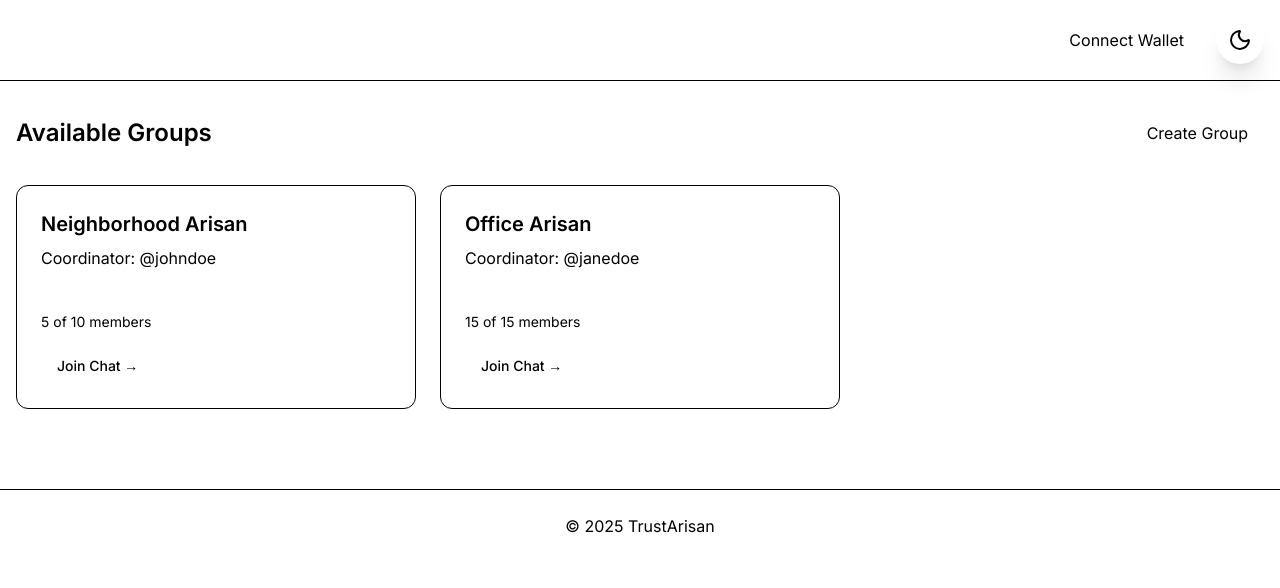
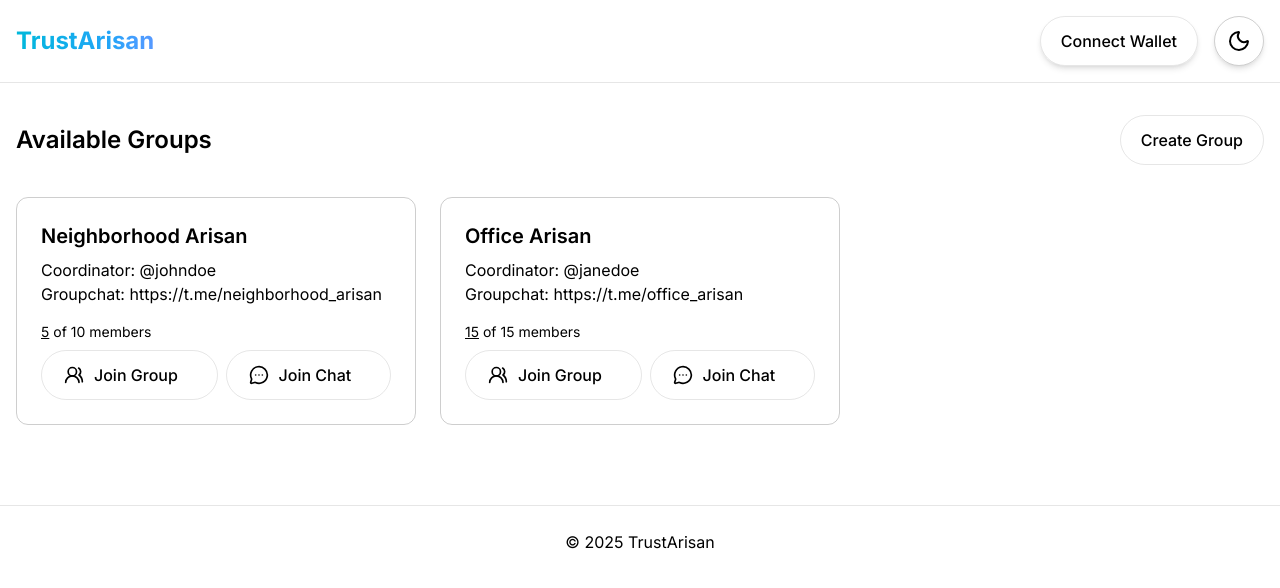
Before and after one commit to TrustArisan/frontend, a Next.js app: page / in a window 1280 px wide. Both pictures are taken after a click on the button "Get Started". Shown: the top 588 px of the page. Built offline with nearby package versions, Linux system fonts and the light colour scheme.

Commit message:
Change View

```diff
--- a/app/components/Dashboard.tsx
+++ b/app/components/Dashboard.tsx
@@ -2,6 +2,7 @@
 
 import { motion } from 'framer-motion';
 import { useState, useEffect } from 'react';
+import { MessageCircleMore, UsersRound} from 'lucide-react';
 import ThemeToggle from './ThemeToggle';
 import Link from 'next/link';
 
@@ -62,15 +63,19 @@ export default function Dashboard() {
       transition={{ duration: 0.8, ease: [0.22, 1, 0.36, 1] }}
     >
       {/* Header */}
-      <header className="border-b">
+      <header className="border-b border-b-[hsl(var(--foreground))]/10">
         <div className="container mx-auto px-4 py-4 flex justify-between items-center">
-          <h1 className="text-2xl font-bold bg-gradient-to-r from-primary to-primary/80 bg-clip-text text-transparent">
+          <h1 className="text-2xl font-bold bg-linear-to-r from-cyan-500 to-blue-500/80 bg-clip-text text-transparent">
             TrustArisan
           </h1>
           <div className="flex items-center space-x-4">
-            <button className="px-4 py-2 rounded-lg bg-primary text-primary-foreground hover:bg-primary/90 transition-colors">
+            <motion.button
+              className="px-5 py-3 rounded-full bg-primary text-primary-foreground font-medium text-md hover:bg-primary/90 transition-colors shadow-md border border-[hsl(var(--foreground))]/10 hover:shadow-xl"
+              whileHover={{ scale: 1.05 }}
+              whileTap={{ scale: 0.95 }}
+            >
               Connect Wallet
-            </button>
+            </motion.button>
             <ThemeToggle />
           </div>
         </div>
@@ -80,9 +85,13 @@ export default function Dashboard() {
       <main className="container mx-auto px-4 py-8">
         <div className="flex justify-between items-center mb-8">
           <h2 className="text-2xl font-semibold">Available Groups</h2>
-          <button className="px-4 py-2 rounded-lg bg-primary text-primary-foreground hover:bg-primary/90 transition-colors">
+          <motion.button
+            className="px-5 py-3 rounded-full bg-primary text-primary-foreground font-medium text-md hover:bg-primary/90 transition-colors border border-[hsl(var(--foreground))]/10 hover:shadow-md"
+            whileHover={{ scale: 1.05 }}
+            whileTap={{ scale: 0.95 }}
+          >
             Create Group
-          </button>
+          </motion.button>
         </div>
 
         {isLoading ? (
@@ -94,30 +103,40 @@ export default function Dashboard() {
             {groups.map((group) => (
               <motion.div
                 key={group.id}
-                className="rounded-xl border p-6 hover:shadow-lg transition-shadow"
+                className="rounded-xl border border-[hsl(var(--foreground))]/20 p-6 hover:shadow-lg transition-shadow"
                 whileHover={{ y: -4 }}
+                whileTap={{ scale: 0.95 }}
               >
                 <h3 className="text-xl font-semibold mb-2">{group.title}</h3>
-                <p className="text-muted-foreground mb-4">
+                <p className="text-muted-foreground">
                   Coordinator: {group.coordinator}
                 </p>
-                <div className="w-full bg-secondary/20 rounded-full h-2.5 mb-4">
+                <div className="w-full bg-secondary/20 rounded-full mb-4">
                   <div
-                    className="bg-primary h-2.5 rounded-full"
-                    style={{ width: `${(group.currentSize / group.size) * 100}%` }}
-                  ></div>
+                    className="bg-primary h-full rounded-full truncate"
+                  >Groupchat: {group.chatLink} </div>
                 </div>
-                <p className="text-sm text-muted-foreground mb-4">
-                  {group.currentSize} of {group.size} members
+                <p className="text-sm text-muted-foreground mb-2">
+                  <span className='underline'>{group.currentSize}</span> of {group.size} members
                 </p>
-                <a
-                  href={group.chatLink}
-                  target="_blank"
-                  rel="noopener noreferrer"
-                  className="inline-block px-4 py-2 text-sm font-medium text-primary hover:underline"
+                <motion.div
+                  className='flex justify-between'
                 >
-                  Join Chat →
-                </a>
+                  <motion.button
+                    className="flex grow px-5 py-3 rounded-full bg-primary text-primary-foreground font-medium text-md hover:bg-primary/90 transition-colors border border-[hsl(var(--foreground))]/10 hover:shadow-md"
+                    whileHover={{ scale: 1.05 }}
+                    whileTap={{ scale: 0.95 }}
+                  >
+                    <UsersRound className='me-2 font-thin px-0.5'/> Join Group
+                  </motion.button>
+                  <motion.button
+                    className="flex grow ms-2 px-5 py-3 rounded-full bg-primary text-primary-foreground font-medium text-md hover:bg-primary/90 transition-colors border border-[hsl(var(--foreground))]/10 hover:shadow-md"
+                    whileHover={{ scale: 1.05 }}
+                    whileTap={{ scale: 0.95 }}
+                  >
+                    <MessageCircleMore className='me-2 font-thin px-0.5'/> Join Chat
+                  </motion.button>
+                </motion.div>
               </motion.div>
             ))}
           </div>
@@ -125,7 +144,7 @@ export default function Dashboard() {
       </main>
 
       {/* Footer */}
-      <footer className="border-t mt-12">
+      <footer className="border-t border-t-[hsl(var(--foreground))]/10 mt-12">
         <div className="container mx-auto px-4 py-6 text-center">
           <p className="text-muted-foreground">
             © {new Date().getFullYear()}{' '}
--- a/app/components/ThemeToggle.tsx
+++ b/app/components/ThemeToggle.tsx
@@ -25,7 +25,7 @@ export default function ThemeToggle({ className = '' }: { className?: string })
   return (
     <motion.button
           onClick={toggleTheme}
-          className="px-3 py-3 rounded-full bg-primary text-primary-foreground font-medium text-lg hover:bg-primary/90 transition-colors border-b-[0.8] shadow-xl hover:shadow-xl"
+          className="px-3 py-3 rounded-full bg-primary text-primary-foreground font-medium text-lg hover:bg-primary/90 transition-colors border border-[hsl(var(--foreground))]/20 shadow-md hover:shadow-xl"
           whileHover={{ scale: 1.05 }}
           whileTap={{ scale: 0.95 }}
           aria-label={theme === 'dark' ? 'Switch to light mode' : 'Switch to dark mode'}
```
